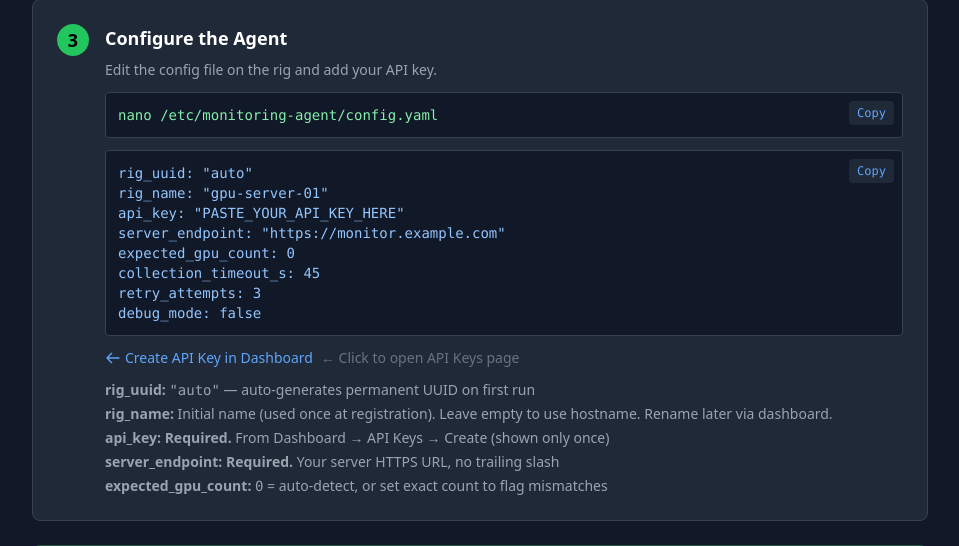
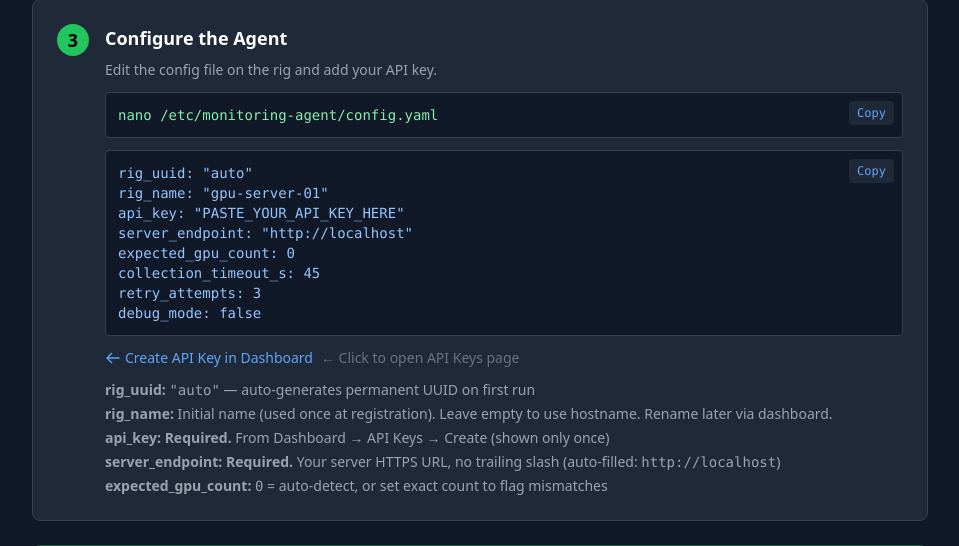
Before and after one commit to dawmro/GPU-Rig-Monitoring-Platform, a Django app: page /dashboard/rigs/add/ in a window 1280 px wide. Shown: the part 969-1515 px from the top of the page, without its empty margins (160-1119 px from the left). Run offline with Django 5.2, Linux system fonts and the light colour scheme; the visitor is signed in with stand-in values (Sample User, id 1); parts of the project's set-up code (start-up, migrations or seed data) failed here and were passed over; some libraries are stand-ins or nearby versions.

Commit message:
feat: Auto-fill server_endpoint with current site URL
- View passes site_url (request.build_absolute_uri('/').rstrip('/')) to template
- Config example uses {{ site_url }} instead of hardcoded example.com
- Field description shows auto-filled value

```diff
--- a/gpu_monitor/dashboard/views.py
+++ b/gpu_monitor/dashboard/views.py
@@ -107,7 +107,9 @@ def add_rig_onboarding(request):
 
     Displays step-by-step instructions from the agent README Quick Start.
     """
-    return render(request, 'dashboard/add_rig.html')
+    # Get current site URL (without trailing slash) for server_endpoint example
+    site_url = request.build_absolute_uri('/').rstrip('/')
+    return render(request, 'dashboard/add_rig.html', {'site_url': site_url})
 
 
 def rate_limit(max_requests, window_s):
--- a/gpu_monitor/templates/dashboard/add_rig.html
+++ b/gpu_monitor/templates/dashboard/add_rig.html
@@ -98,7 +98,7 @@ sudo apt update && sudo apt install python3.10-venv -y && sudo rm -rf /opt/monit
                     <pre class="text-blue-300 overflow-x-auto"><code>rig_uuid: "auto"
 rig_name: "gpu-server-01"
 api_key: "PASTE_YOUR_API_KEY_HERE"
-server_endpoint: "https://monitor.example.com"
+server_endpoint: "{{ site_url }}"
 expected_gpu_count: 0
 collection_timeout_s: 45
 retry_attempts: 3
@@ -117,7 +117,7 @@ debug_mode: false</code></pre>
                     <li><strong>rig_uuid:</strong> <code>"auto"</code> — auto-generates permanent UUID on first run</li>
                     <li><strong>rig_name:</strong> Initial name (used once at registration). Leave empty to use hostname. Rename later via dashboard.</li>
                     <li><strong>api_key:</strong> <strong>Required.</strong> From Dashboard → API Keys → Create (shown only once)</li>
-                    <li><strong>server_endpoint:</strong> <strong>Required.</strong> Your server HTTPS URL, no trailing slash</li>
+                    <li><strong>server_endpoint:</strong> <strong>Required.</strong> Your server HTTPS URL, no trailing slash (auto-filled: <code>{{ site_url }}</code>)</li>
                     <li><strong>expected_gpu_count:</strong> <code>0</code> = auto-detect, or set exact count to flag mismatches</li>
                 </ul>
             </div>
```
